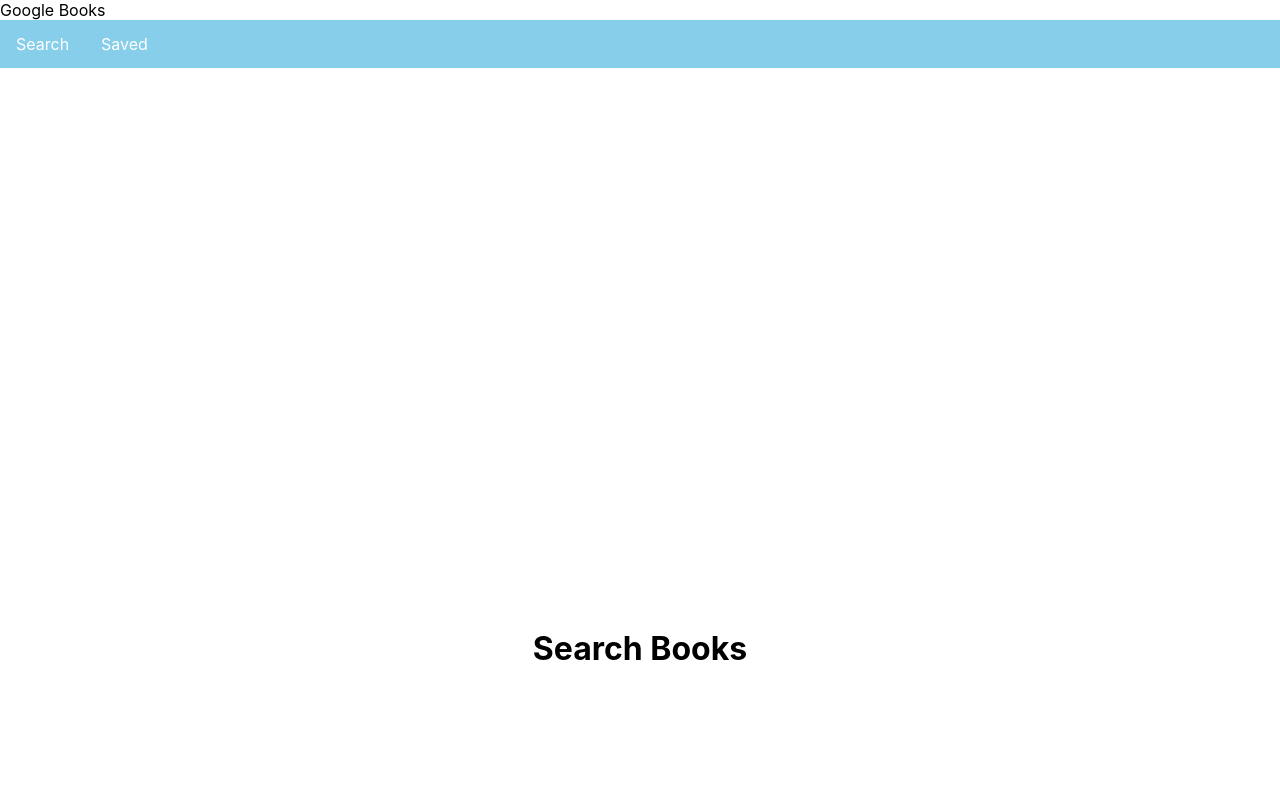
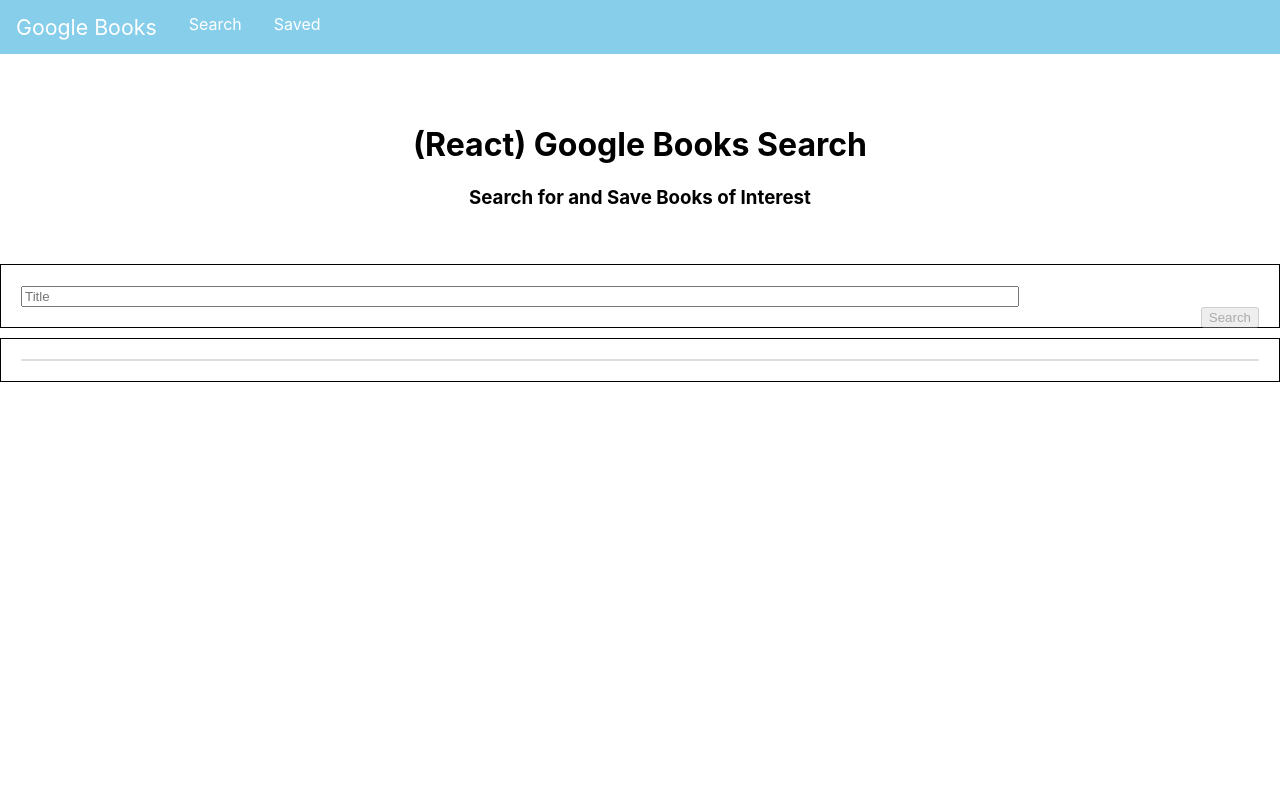
Before and after one commit to GuyFromHere/book-search, a React (Create React App) app in the folder client/: page / in a window 1280 px wide. Shown: the top 800 px of the page. Built offline with nearby package versions, Linux system fonts and the light colour scheme.

Commit message:
Styling.

```diff
--- a/client/src/App.js
+++ b/client/src/App.js
@@ -13,7 +13,10 @@
 		<Router>
 			<div className="container">
 				<Nav />
-				<Jumbotron />
+				<Jumbotron>
+					<h1>(React) Google Books Search</h1>
+					<h3>Search for and Save Books of Interest</h3>
+				</Jumbotron>
 				<Switch>
 					<Route exact path={["/", "/search"]}>
 						<Search />
--- a/client/src/components/Form/index.js
+++ b/client/src/components/Form/index.js
@@ -1,4 +1,5 @@
 import React from "react";
+import "./style.css";
 
 export function Input(props) {
 	return (
--- /dev/null
+++ b/client/src/components/Form/style.css
@@ -0,0 +1,3 @@
+.form-control {
+	width: 80%;
+}
--- a/client/src/components/Grid/index.js
+++ b/client/src/components/Grid/index.js
@@ -1,4 +1,5 @@
 import React from "react";
+import "./style.css";
 
 export function Container({ fluid, children }) {
 	return <div className={`container${fluid ? "-fluid" : ""}`}>{children}</div>;
--- /dev/null
+++ b/client/src/components/Grid/style.css
@@ -0,0 +1,5 @@
+.row {
+	padding: 20px;
+	margin-top: 10px;
+	border: 1px solid black;
+}
--- a/client/src/components/Jumbotron/index.js
+++ b/client/src/components/Jumbotron/index.js
@@ -1,14 +1,11 @@
 import React from "react";
 
 function Jumbotron({ children }) {
-  return (
-    <div
-      style={{ height: 300, clear: "both", paddingTop: 120, textAlign: "center" }}
-      className="jumbotron"
-    >
-      {children}
-    </div>
-  );
+	return (
+		<div style={{ height: 100, padding: 50, textAlign: "center" }} className="jumbotron">
+			{children}
+		</div>
+	);
 }
 
 export default Jumbotron;
--- a/client/src/components/Nav/index.js
+++ b/client/src/components/Nav/index.js
@@ -5,8 +5,10 @@
 function NavBar() {
 	return (
 		<div>
-			<span className="title">Google Books</span>
 			<ul>
+				<li className="nav">
+					<span className="title">Google Books</span>
+				</li>
 				<Link
 					to="/"
 					className={
--- a/client/src/components/Nav/style.css
+++ b/client/src/components/Nav/style.css
@@ -6,7 +6,8 @@
 	background-color: skyblue;
 }
 
-.nav-link {
+.nav-link,
+.nav {
 	float: left;
 	display: block;
 	color: white;
@@ -18,3 +19,8 @@
 .nav-link:hover {
 	color: rgb(13, 14, 14);
 }
+
+.title {
+	font-size: 16pt;
+	margin: 0 auto;
+}
--- a/client/src/pages/Search/index.js
+++ b/client/src/pages/Search/index.js
@@ -1,9 +1,9 @@
 import React, { Component } from "react";
-import Jumbotron from "../../components/Jumbotron";
 import API from "../../utils/API";
 import { Col, Row, Container } from "../../components/Grid";
 import { List, ListItem } from "../../components/List";
 import { Input, FormBtn } from "../../components/Form";
+import "./style.css";
 
 class Search extends Component {
 	constructor() {
@@ -19,50 +19,55 @@
 	}
 
 	componentDidMount() {
-        this.loadBooks(this.state.books)
+		this.loadBooks(this.state.books);
 	}
 
 	loadBooks(res) {
-        this.setState({books: res});
-    };
+		this.setState({ books: res });
+	}
 
 	handleInputChange(event) {
 		const { name, value } = event.target;
-        this.setState({formObject: { [name]: value }})
-    };
+		this.setState({ formObject: { [name]: value } });
+	}
 
 	handleFormSubmit(event) {
 		event.preventDefault();
 		if (this.state.formObject.title) {
+			console.log("search handleformsubmit");
+			console.log(this.state.formObject.title);
 			API.searchBooks({
 				title: this.state.formObject.title
-        }).then(res => {
-                this.setState({books: res});
-                console.log('state of books:');
+			})
+				.then(res => {
+					this.setState({ books: res });
+					console.log("state of books:");
 					console.log(this.state.books);
 					this.loadBooks(this.state.books);
-            }).catch(err => console.log(err));
+				})
+				.catch(err => console.log(err));
 		}
-    };
+	}
 
 	renderBooks() {
-        console.log('Search renderBooks')
-        if ( this.state.books === "undefined" ) {
-            console.log('books undefined')
-            return <h3>No Results to Display</h3>
+		console.log("Search renderBooks");
+		if (this.state.books === "undefined") {
+			console.log("books undefined");
+			return <h3>No Results to Display</h3>;
 		} else {
-            console.log('books NOT undefined')
-            return (<List>
+			return (
+				<List>
 					{this.state.books.map(book => {
 						return (
 							<ListItem key={book.id}>
 								<strong>
 									{book.title} by {book.authors}
 								</strong>
-                            </ListItem>)
-                        })
-                        }
-                    </List>)
+							</ListItem>
+						);
+					})}
+				</List>
+			);
 		}
 	}
 
@@ -71,18 +76,16 @@
 			<Container fluid>
 				<Row>
 					<Col size="md-12">
-						<Jumbotron>
-							<h1>Search Books</h1>
-						</Jumbotron>
 						<form>
 							<Input
 								onChange={this.handleInputChange}
 								name="title"
-								placeholder="Title (required)"
+								placeholder="Title"
 							/>
-
 							<FormBtn
-								disabled={!(this.state.formObject.title)}
+								disabled={
+									!this.state.formObject.title && !this.state.formObject.author
+								}
 								onClick={this.handleFormSubmit}
 							>
 								Search
@@ -90,9 +93,7 @@
 						</form>
 					</Col>
 				</Row>
-                <Row>
-                    {this.renderBooks()}
-                </Row>
+				<Row>{this.renderBooks()}</Row>
 			</Container>
 		);
 	}
--- a/client/src/utils/API.js
+++ b/client/src/utils/API.js
@@ -1,5 +1,8 @@
 import axios from "axios";
 let queryStr = "https://www.googleapis.com/books/v1/volumes?q=";
+// Example search with author / title
+// https://www.googleapis.com/books/v1/volumes?q=inauthor:${author}+intitle:${title}
+let queryStrAuth = "inauthor:";
 
 export default {
 	// Gets all books
@@ -19,6 +22,7 @@
 		return axios.post("/api/books", bookData);
 	},
 	searchBooks: function(searchParams) {
+		console.log("searchbooks querystr = ");
 		return axios.get(queryStr + searchParams.title).then(result => {
 			const newArr = result.data.items.map(item => {
 				return {
@@ -28,8 +32,8 @@
 					description: item.volumeInfo.description,
 					image: item.volumeInfo.imageLinks.thumbnail,
 					link: item.volumeInfo.infoLink
-			}
-		  })
+				};
+			});
 			return newArr;
 		});
 	}
```
Also changed, not shown: client/src/pages/Search/style.css (added). Lines whose indentation alone changed are shown as unchanged.
